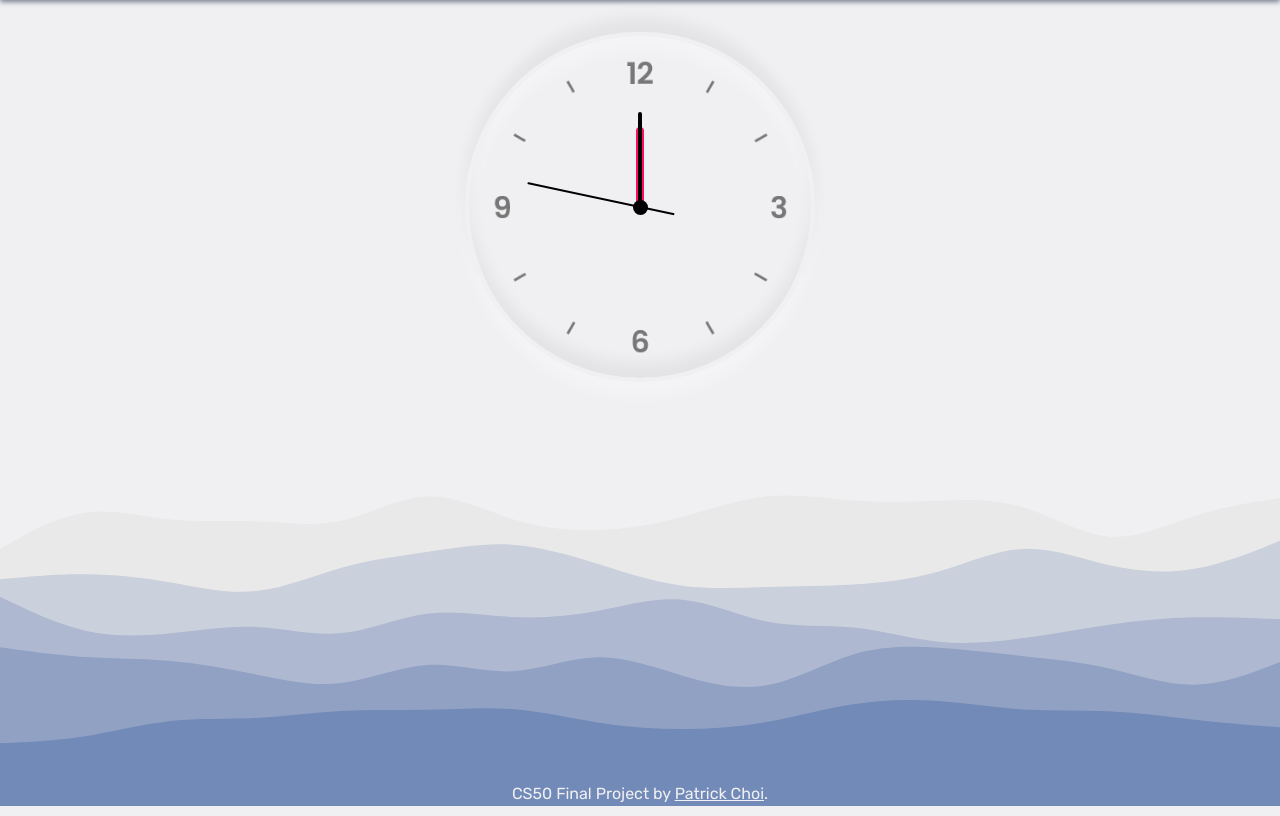
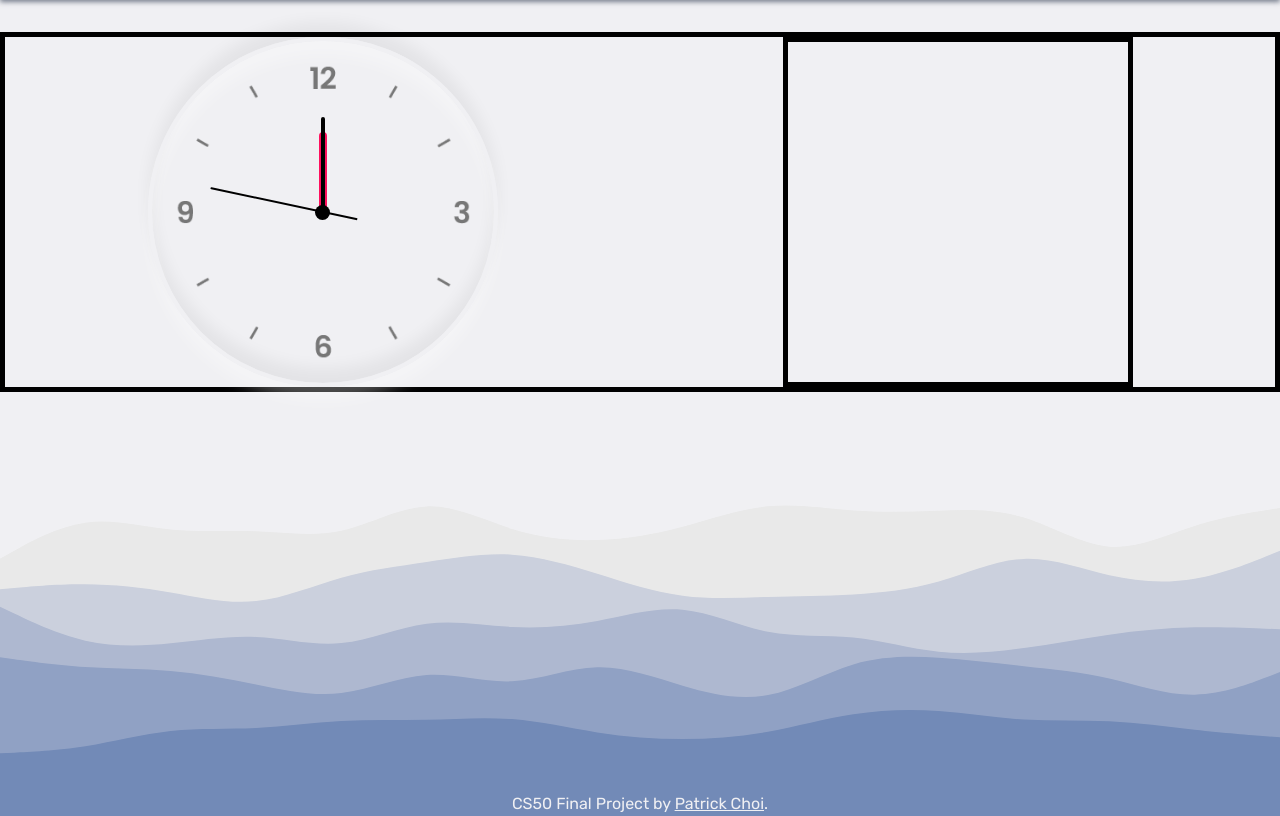
Before and after one commit to itspatrickchoi/cs50_final, a Flask app: page / in a window 1280 px wide. Shown: the part 63-879 px from the top of the page. Run offline with Flask 2, Linux system fonts and the light colour scheme; the visitor is signed in with stand-in values (Sample User, id 1); some libraries are stand-ins or nearby versions.

Commit message:
weather api running

```diff
--- a/static/styles.css
+++ b/static/styles.css
@@ -76,11 +76,20 @@ footer {
 #footer-link {
   text-decoration: underline;
 }
+#stats-dashboard {
+  border: 5px solid #000;
+}
+.other-stats {
+  border: 5px solid #000;
+  width: 350px;
+  height: 350px;
+}
 .clock {
   /* necessary? */
   margin: 0;
   padding: 0;
   box-sizing: border-box;
+  border: 5px solid #000;
   /* .clock */
   width: 350px;
   height: 350px;
@@ -160,3 +169,11 @@ footer {
   z-index: 12;
   border-radius: 6px 6px 0 0;
 }
+/*
+.stats {
+  width: 500px;
+  height: 500px;
+}
+* {
+  border: 5px solid #000;
+}*/
--- a/templates/index.html
+++ b/templates/index.html
@@ -44,7 +44,10 @@ main %}
 <a href="/frontpage" class="btn btn">Curves</a> -->
 
 <!-- START INDEX PAGE -->
-<div class="container mx-auto mt-8 flex flex-col items-center justify-center">
+<div
+  class="container mx-auto mt-8 flex items-center justify-around"
+  id="stats-dashboard"
+>
   <div class="clock">
     <div class="hour">
       <div class="hr" id="hr"></div>
@@ -56,6 +59,48 @@ main %}
       <div class="sc" id="sc"></div>
     </div>
   </div>
+  <div class="other-stats">
+    <div class="weather"></div>
+  </div>
+  <script id="weather">
+    /* For whatever reason I can't use 'location' and have to use city because else I get "Uncaught SyntaxError: Identifier 'location' has already been declared". I haven't used 'location' anywhere else in my file...Ok, after avoiding this error, I found out that the JSON response already has "location" in it. But I couldn't know... */
+    const apiData = {
+      url: "http://api.weatherapi.com/v1",
+      type: "current.json",
+      key: "40cd513af8aa446484a92837213011",
+      city: "London",
+    };
+
+    const { url, type, key, city } = apiData;
+
+    const apiUrl = `${url}/${type}?key=${key}&q=${city}`;
+
+    console.log(apiUrl);
+
+    fetch(apiUrl)
+      .then((data) => {
+        if (data.ok) {
+          return data.json();
+        }
+        throw new Error("Response not ok.");
+      })
+      .then((locationRequest) => generateHtml(locationRequest))
+      .catch((error) => console.error("Error:", error));
+
+    const generateHtml = (data) => {
+      console.log(data);
+      console.log(`${data.location.name}`);
+      const html = `
+        <div class="weather-location">${data.location.name},${data.location.country}</div>
+        <div class="details">
+            <span>Tmp: ${data.current.temp_c} °C</span>
+            <span>Feels like: ${data.current.feelslike_c} °C</span>
+        </div>
+    `;
+      const weatherDiv = document.querySelector(".weather");
+      weatherDiv.innerHTML = html;
+    };
+  </script>
   <script type="text/javascript">
     const deg = 6;
     const hr = document.querySelector("#hr");
```
Also changed, not shown: weather_api.js (added, +38 -0 lines), README.md.
